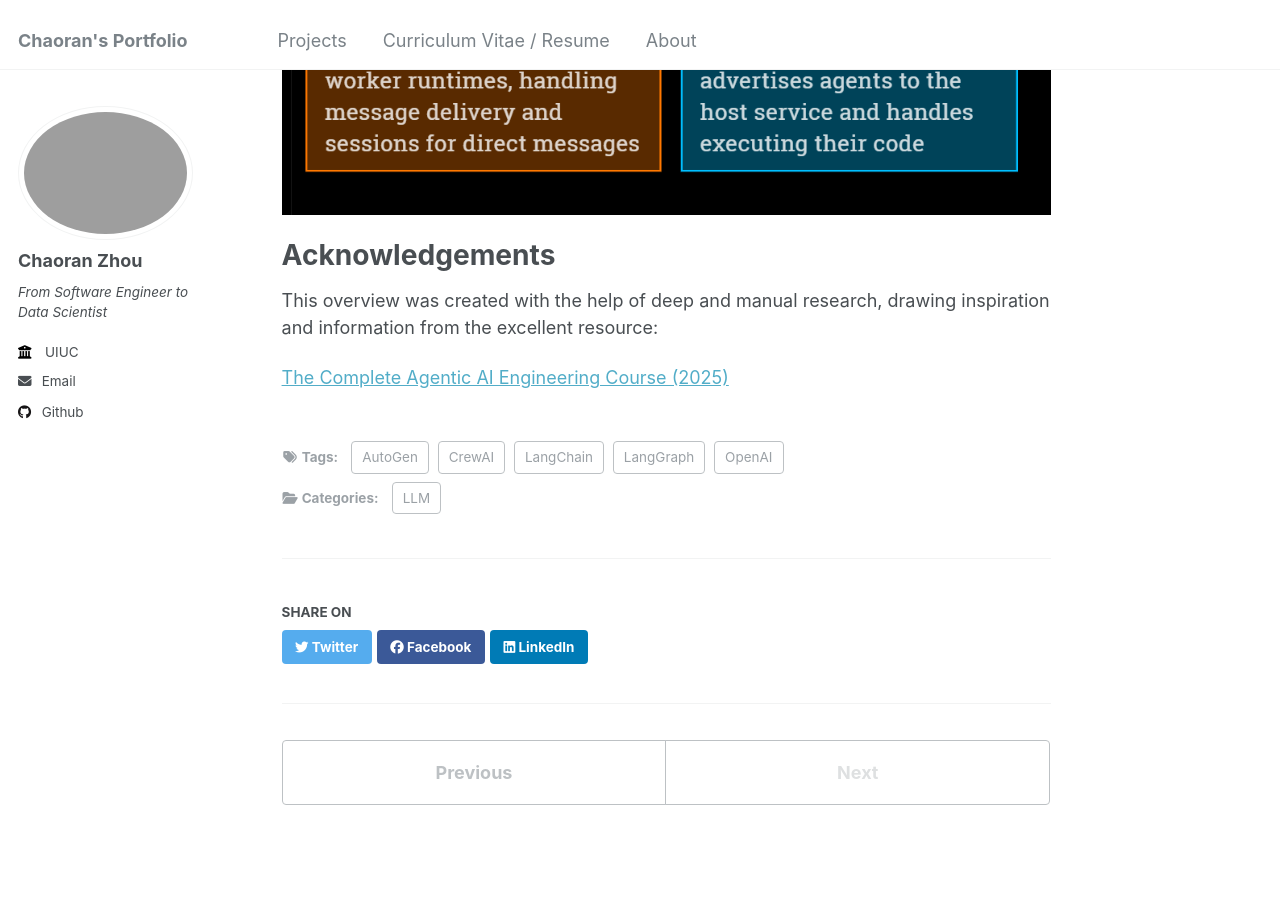
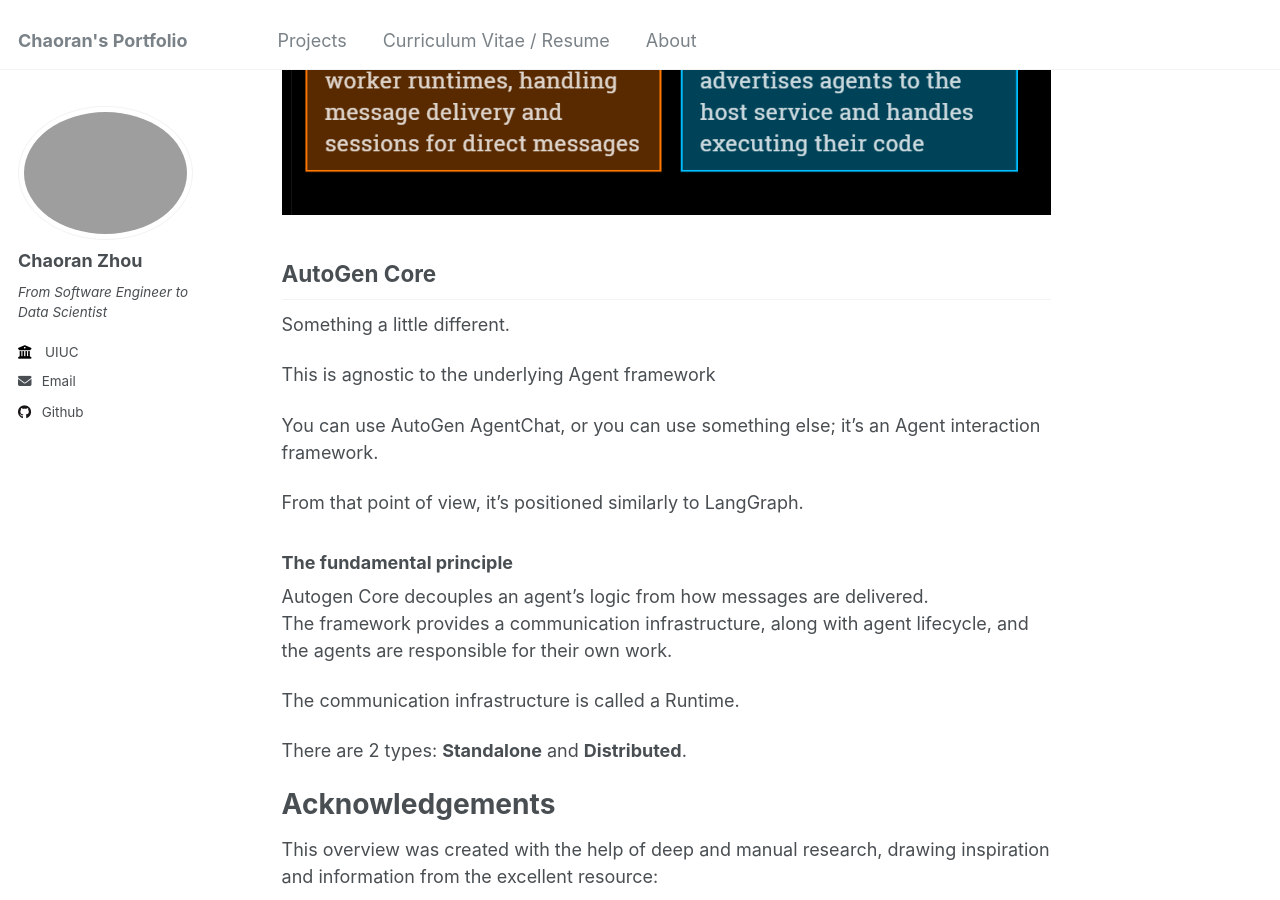
Before and after one commit to ranranrunforit/ranranrunforit.github.io, a Jekyll site: the page built from _projects/project-29.md, in a window 1280 px wide and 900 px high, scrolled down 5791 px. Built offline with Jekyll 4.4.1, drawn with Linux system fonts in a browser that asks for light colours; some of the changed text lies outside the part shown.

Commit message:
Update project-29.md

```diff
--- a/_projects/project-29.md
+++ b/_projects/project-29.md
@@ -1,6 +1,6 @@
 ---
-title: "Interview Preparations - Agent and MCP Cheatsheet 4"
-excerpt: "When I have only 1 day before the interview...😅 <br/><img src='/images/Agent_Course_6.png'>"
+title: "Interview Preparations - Agent and MCP Cheatsheet 2"
+excerpt: "When I have only 1 day before the interview...😅 <br/><img src='/images/Agent_Course_36.png'>"
 collection: projects
 date: 2025-07-15
 category: LLM
@@ -26,6 +26,25 @@
 ![image](/images/Agent_Course_43.png)
 ![image](/images/Agent_Course_44.png)
 
+## AutoGen Core
+
+Something a little different.
+
+This is agnostic to the underlying Agent framework
+
+You can use AutoGen AgentChat, or you can use something else; it's an Agent interaction framework.
+
+From that point of view, it's positioned similarly to LangGraph.
+
+### The fundamental principle
+
+Autogen Core decouples an agent's logic from how messages are delivered.
+The framework provides a communication infrastructure, along with agent lifecycle, and the agents are responsible for their own work.
+
+The communication infrastructure is called a Runtime.
+
+There are 2 types: **Standalone** and **Distributed**.
+
 
 
 
```
